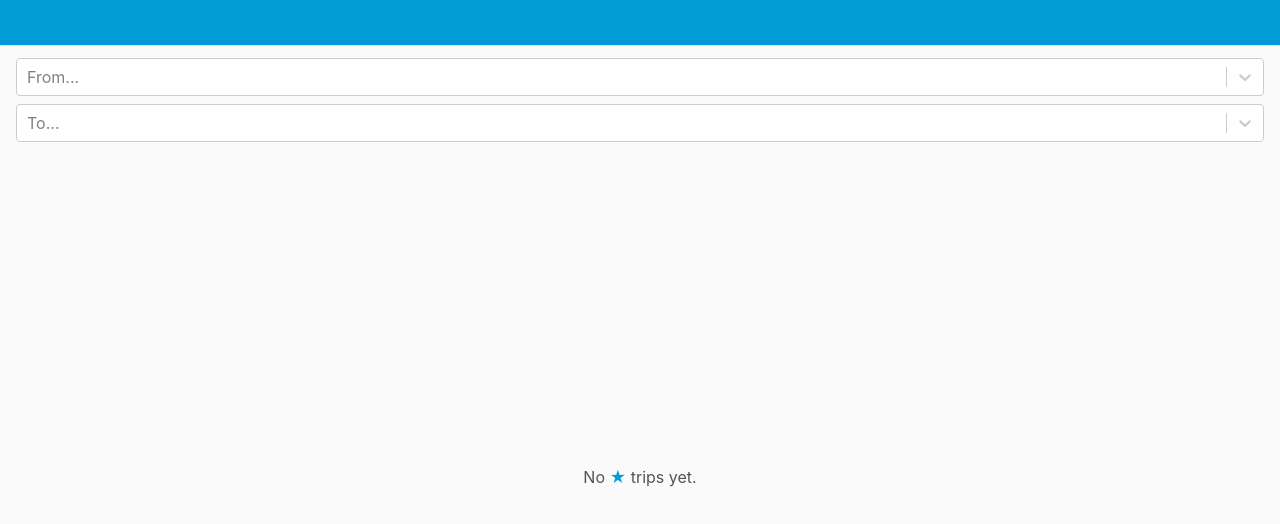
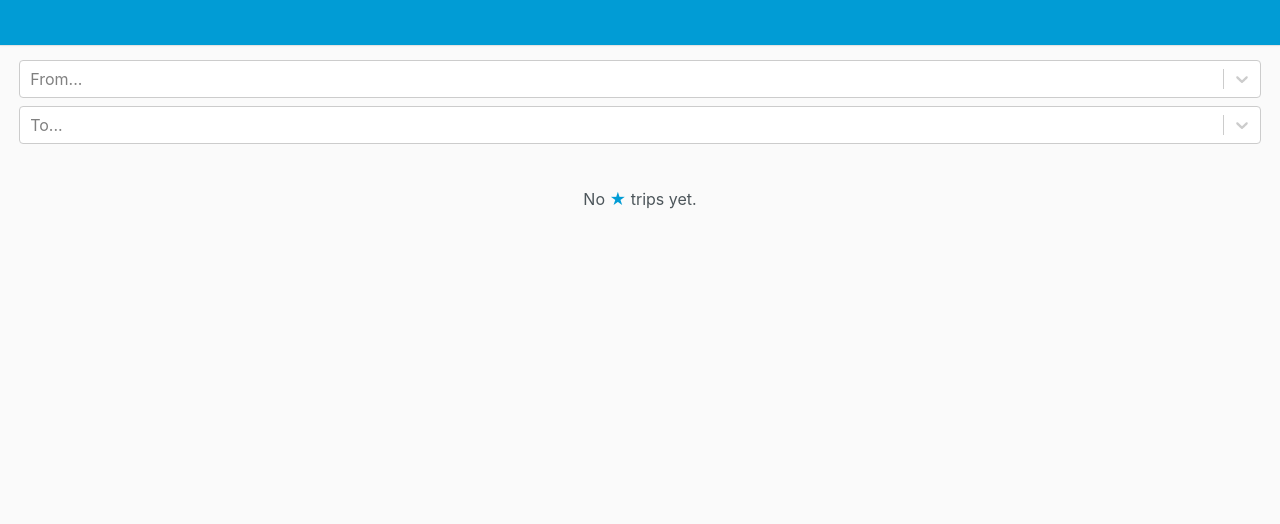
Before and after one commit to hbogaeus/sl, a React app: page / in a window 1280 px wide. Shown: the top 524 px of the page. Built offline with nearby package versions, Linux system fonts and the light colour scheme; what debounce-promise would draw is missing.

Commit message:
Add ability to use saved trips

```diff
--- a/src/App.tsx
+++ b/src/App.tsx
@@ -1,12 +1,12 @@
 import React, { useState, useEffect } from 'react';
 import styled from 'styled-components';
-import { useLocalStorage } from 'react-use';
 import Header from './components/Header';
-import SelectorArea from './components/SelectorArea';
-import { Station, Trip, Location } from './domain';
+import { Trip, Location } from './domain';
 import { getTripPlan } from './lib/api';
 import Trips from './components/Trips';
-import Starred from './components/Starred';
+import SavedTrips from './components/SavedTrips/SavedTrips';
+import { useSavedTrips } from './lib/useSavedTrips';
+import LocationSelect from './components/LocationSelect';
 
 const Content = styled.div`
   display: flex;
@@ -14,23 +14,59 @@ const Content = styled.div`
   height: 100%;
 `
 
+const TripSelect = styled.div`
+  display: flex;
+  flex-direction: column;
+  padding: 0.6rem 1.2rem;
+`
+
+const PaddedLocationSelect = styled(LocationSelect)`
+  padding: 4px 0;
+`
+
+const Label = styled.span`
+  font-size: 0.8rem;
+  text-transform: uppercase;
+  margin: 0.6rem 1.2rem 0 1.2rem;
+  border-bottom: solid 1px #019cd5;
+  padding-bottom: 6px;
+`
+
+const SaveTripButton = styled.button`
+  background-color: hsl(0,0%,100%);
+  border-color: hsl(0,0%,80%);
+  border-radius: 4px;
+  border-style: solid;
+  border-width: 1px;
+  position: relative;
+  box-sizing: border-box;
+  font-size: 1rem;
+  padding: 12px;
+  font-family: -apple-system, BlinkMacSystemFont, "Inter", "Segoe UI", "Roboto", "Oxygen", "Ubuntu", "Cantarell", "Fira Sans", "Droid Sans", "Helvetica Neue", sans-serif;
+`
+
 const App = () => {
-  const [origin, setOrigin] = useState<Location>();
-  const [destination, setDestination] = useState<Location>();
+  const [from, setFrom] = useState<Location>();
+  const [to, setTo] = useState<Location>();
   const [trips, setTrips] = useState<Trip[]>();
   const [showTrips, setShowTrips] = useState<boolean>(false);
-  const [value, setValue, remove] = useLocalStorage('starred-trips', []);
+  const [savedTrips, saveTrip] = useSavedTrips();
+
+  const setTrip = (from: Location, to: Location): void => {
+    setFrom(from);
+    setTo(to);
+  }
 
   useEffect(() => {
     const fetchData = async () => {
-      const fetchedTrips = await getTripPlan(origin, destination);
+      const fetchedTrips = await getTripPlan(from, to);
       setTrips(fetchedTrips);
     }
 
-    if (origin && destination) {
+    if (from && to) {
       fetchData();
     }
-  }, [origin, destination])
+  }, [from, to])
 
   useEffect(() => {
     if (trips) {
@@ -59,11 +95,19 @@ const App = () => {
   return (
     <Content>
       <Header />
-      <SelectorArea
-        setOrigin={setOrigin}
-        setDestination={setDestination}
-      />
-      {showTrips ? <Trips trips={trips} /> : <Starred locations={[]} />}
+      {/* <Label>New Trip</Label> */}
+      <TripSelect>
+        <PaddedLocationSelect
+          label="From..."
+          value={from}
+          onChange={setFrom} />
+        <PaddedLocationSelect
+          label="To..."
+          value={to}
+          onChange={setTo} />
+      </TripSelect>
+      {/* <Label>Saved Trip</Label> */}
+      {showTrips ? <Trips trips={trips} /> : <SavedTrips setTrip={setTrip} savedTrips={savedTrips} />}
     </Content>
   )
 }
--- a/src/components/LocationSelect.tsx
+++ b/src/components/LocationSelect.tsx
@@ -1,7 +1,7 @@
 import React from "react";
 import AsyncSelect from 'react-select/async';
 import debounce from "debounce-promise";
-import { Station, Location } from "../domain";
+import { Location } from "../domain";
 import { getLocations } from "../lib/api";
 
 const loadOptions = async (inputValue: string): Promise<{ label: string, value: Location }[]> => {
@@ -15,18 +15,22 @@ const loadOptions = async (inputValue: string): Promise<{ label: string, value:
 const debouncedLoadOptions = debounce(loadOptions, 500);
 
 type Option = {
-  value: Station
+  value: Location
 }
 
 export interface LocationSelectProps {
-  onChange: (location: Station) => void,
+  value?: Location,
+  onChange: (location: Location) => void,
   label: string,
-  className?: string
+  className?: string,
 }
 
-const LocationSelect = ({ onChange, label, className }: LocationSelectProps) => {
+const LocationSelect = ({ onChange, label, className, value }: LocationSelectProps) => {
+  const selectedValue = value ? { value: value, label: value.name } : null;
+
   return (
     <AsyncSelect
+      value={selectedValue}
       className={className}
       onChange={(selected: Option) => onChange(selected.value)}
       loadOptions={debouncedLoadOptions}
--- /dev/null
+++ b/src/components/SavedTrips/SavedTrip.tsx
@@ -0,0 +1,32 @@
+import React from 'react';
+import styled from 'styled-components';
+import { SavedTrip, Location } from '../../domain';
+
+const Content = styled.div`
+  display: flex;
+  flex-direction: column;
+  margin-bottom: 1rem;
+  min-height: 3rem;
+  background-color: #ffffff;
+  justify-content: space-around;
+  border-radius: 2px;
+  padding: 0.4rem 0.8rem;
+  border: solid 1px rgb(227,227,227);
+  box-shadow: 0 1px 2px rgba(0,0,0,.025);
+`
+
+export interface SavedTripProps {
+  savedTrip: SavedTrip,
+  setTrip: (from: Location, to: Location) => void
+}
+
+const Star = ({ savedTrip: { from, to }, setTrip }: SavedTripProps) => {
+  return (
+    <Content onClick={() => setTrip(from, to)}>
+      <span>{from.name}</span>
+      <span>{to.name}</span>
+    </Content>
+  )
+}
+
+export default Star;
--- /dev/null
+++ b/src/components/SavedTrips/SavedTrips.tsx
@@ -0,0 +1,52 @@
+import React from 'react';
+import styled from 'styled-components';
+import Star from '../Star';
+import { SavedTrip, Location } from '../../domain';
+import SavedTripComponent from './SavedTrip';
+
+const Content = styled.div`
+  display: flex;
+  flex-direction: column;
+  height: 100%;
+`
+
+const SavedTripsWrapper = styled.div`
+  display: flex;
+  flex-direction: column;
+  height: 100%;
+  padding: 0.6rem 1.2rem 0 1.2rem;
+`
+
+const NoSavedTrips = styled.div`
+  display: flex;
+  flex-direction: column;
+  padding-top: 2rem;
+  align-items: center;
+  flex-grow: 1;
+`
+
+export interface SavedTripsProps {
+  savedTrips: SavedTrip[],
+  setTrip: (from: Location, to: Location) => void
+}
+
+const SavedTrips = ({ savedTrips, setTrip }: SavedTripsProps) => {
+  if (savedTrips.length == 0)
+    return (
+      <Content>
+        <NoSavedTrips>
+          <span>No <Star filled={true} /> trips yet.</span>
+        </NoSavedTrips>
+      </Content>
+    )
+
+  return (
+    <Content>
+      <SavedTripsWrapper>
+        {savedTrips.map(trip => <SavedTripComponent key={`${trip.from.name}${trip.to.name}`} setTrip={setTrip} savedTrip={trip} />)}
+      </SavedTripsWrapper>
+    </Content>
+  )
+}
+
+export default SavedTrips;
--- a/src/components/SelectorArea.tsx
+++ /dev/null
@@ -1,28 +0,0 @@
-import React, { useState } from 'react';
-import LocationSelect from '../components/LocationSelect';
-import styled from 'styled-components';
-import { Location } from '../domain';
-
-const Content = styled.div`
-  display: flex;
-  flex-direction: column;
-  padding: 8px 16px;
-`
-
-const PaddedLocationSelect = styled(LocationSelect)`
-  padding: 4px 0;
-`
-
-export interface SelectorAreaProps {
-  setOrigin: (location: Location) => void
-  setDestination: (location: Location) => void
-}
-
-const SelectorArea = ({ setOrigin, setDestination }: SelectorAreaProps) => (
-  <Content>
-    <PaddedLocationSelect label="From..." onChange={setOrigin} />
-    <PaddedLocationSelect label="To..." onChange={setDestination} />
-  </Content>
-)
-
-export default SelectorArea;
--- /dev/null
+++ b/src/components/Star.tsx
@@ -0,0 +1,20 @@
+import React from 'react';
+import styled from 'styled-components';
+
+const Content = styled.span`
+  color: #019cd5;
+`
+
+export interface StarProps {
+  filled: boolean
+}
+
+const Star = ({ filled }: StarProps) => {
+  return (
+    <Content>
+      {filled ? '★' : '☆'}
+    </Content>
+  )
+}
+
+export default Star;
--- a/src/components/Starred.tsx
+++ /dev/null
@@ -1,44 +0,0 @@
-import React from 'react';
-import styled from 'styled-components';
-import { Station } from '../domain';
-
-const Content = styled.div`
-  display: flex;
-  flex-direction: column;
-  height: 100%;
-`
-
-const NoStarredMessage = styled.div`
-  display: flex;
-  flex-direction: column;
-  justify-content: center;
-  align-items: center;
-  flex-grow: 1;
-`
-
-const Star = styled.span`
-  color: #019cd5;
-`
-
-export interface StarredProps {
-  locations: Station[]
-}
-
-const Starred = ({ locations }: StarredProps) => {
-  return (
-    <Content>
-      {locations.length == 0 ?
-        (
-          <NoStarredMessage>
-            <span>No <Star>★</Star> trips yet.</span>
-          </NoStarredMessage>
-        ) :
-        (
-          <span>Starred Locations</span>
-        )}
-
-    </Content>
-  )
-}
-
-export default Starred;
--- a/src/components/Trips.tsx
+++ b/src/components/Trips.tsx
@@ -7,7 +7,7 @@ const Content = styled.div`
   display: flex;
   flex-direction: column;
   height: 100%;
-  padding: 8px 16px;
+  padding: 0.6rem 1.2rem;
 `
 
 const Labels = styled.div`
--- a/src/css/index.css
+++ b/src/css/index.css
@@ -6,7 +6,6 @@ body {
   -webkit-font-smoothing: antialiased;
   -moz-osx-font-smoothing: grayscale;
   background-color: #fafafa;
-  /* font-size: calc(10px + 2vmin); */
   color: #4c555a;
 }
 
--- a/src/domain.ts
+++ b/src/domain.ts
@@ -20,6 +20,12 @@ export interface Address {
   }
 }
 
+export interface SavedTrip {
+  from: Location,
+  to: Location
+}
+
+// TODO: Find a better name for this
 export interface Trip {
   startTime: string,
   endTime: string,
--- /dev/null
+++ b/src/lib/useSavedTrips.ts
@@ -0,0 +1,27 @@
+import { useLocalStorage } from "react-use"
+import { SavedTrip, Location } from "../domain";
+import some from 'lodash/some';
+import isEqual from 'lodash/isEqual';
+
+const SAVED_TRIPS_KEY = 'saved-trips';
+
+export const useSavedTrips = (): [SavedTrip[], typeof saveTrip, typeof unsaveTrip] => {
+  const [savedTrips, setValue, remove] = useLocalStorage<SavedTrip[]>(SAVED_TRIPS_KEY, []);
+
+  const isSaved = (from: Location, to: Location): boolean => {
+    return some<SavedTrip>(savedTrips, (trip) => isEqual(trip.from, from) && isEqual(trip.to, to))
+  }
+
+  const saveTrip = (from: Location, to: Location): void => {
+    setValue([...savedTrips, { from, to }]);
+  }
+
+  const unsaveTrip = (index: number): void => {
+    setValue([
+      ...savedTrips.slice(0, index),
+      ...savedTrips.slice(index + 1)
+    ])
+  }
+
+  return [savedTrips, saveTrip, unsaveTrip];
+}
--- a/webpack.common.ts
+++ b/webpack.common.ts
@@ -1,10 +1,8 @@
 import * as path from 'path';
 import * as webpack from 'webpack';
-import HtmlWebpackPlugin from "html-webpack-plugin";
-import { CleanWebpackPlugin } from "clean-webpack-plugin";
-import CopyPlugin from "copy-webpack-plugin";
-
-const baseSlUrl = "https://api.sl.se/api2"
+import HtmlWebpackPlugin from 'html-webpack-plugin';
+import { CleanWebpackPlugin } from 'clean-webpack-plugin';
+import CopyPlugin from 'copy-webpack-plugin';
 
 const config: webpack.Configuration = {
   entry: './src/index.tsx',
```
